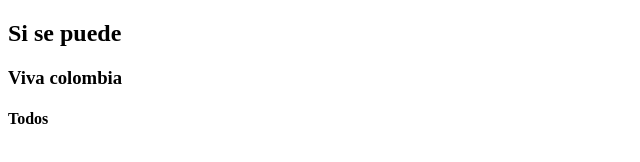
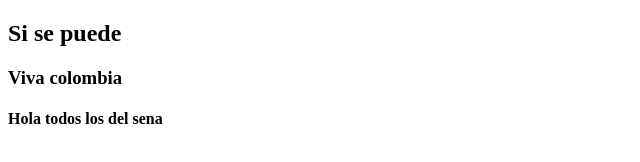
Before and after one commit to galonso6/Evidencia_git, a plain HTML site: page Index.html in a window 1280 px wide. Shown: the whole page, without its empty margins (0-640 px from the left). Drawn offline with Linux system fonts and the light colour scheme.

Commit message:
cambio linea 15

```diff
--- a/Index.html
+++ b/Index.html
@@ -12,7 +12,7 @@
 <body>
     <h2>Si se puede</h2>
     <h3>Viva colombia</h3>
-    <h4>Todos</h4>
+    <h4>Hola todos los del sena</h4>
     <link rel="stylesheet" href="">
 </body>
 
```
